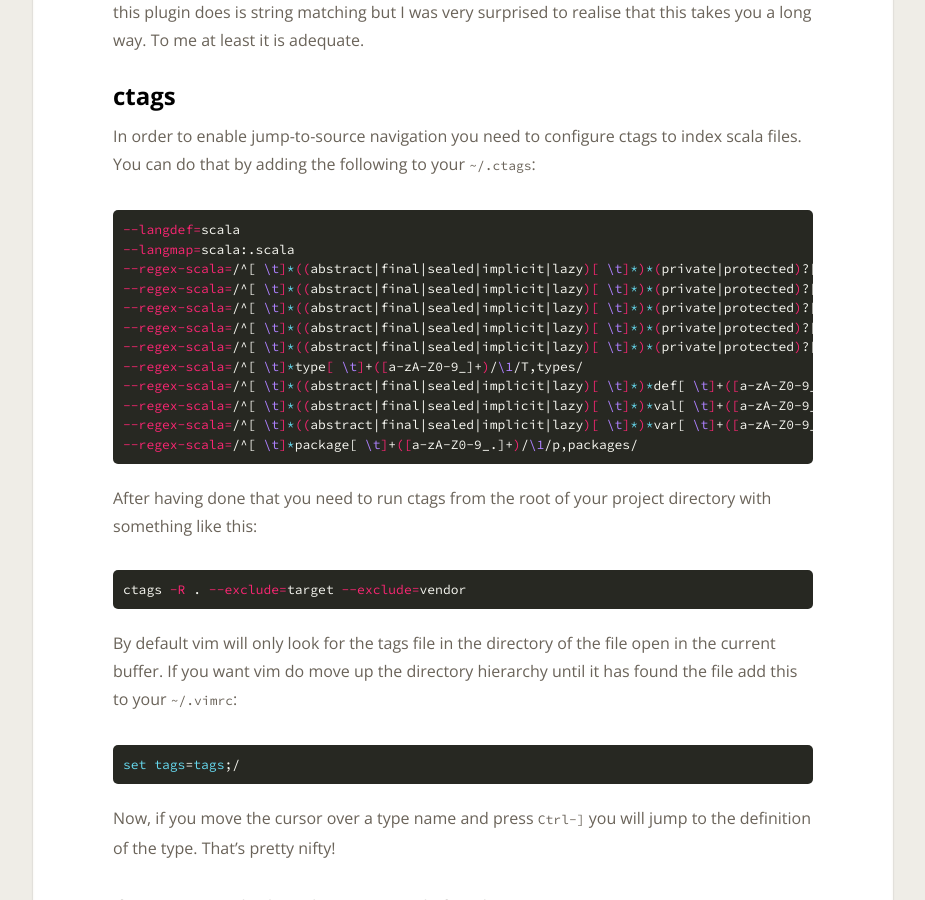
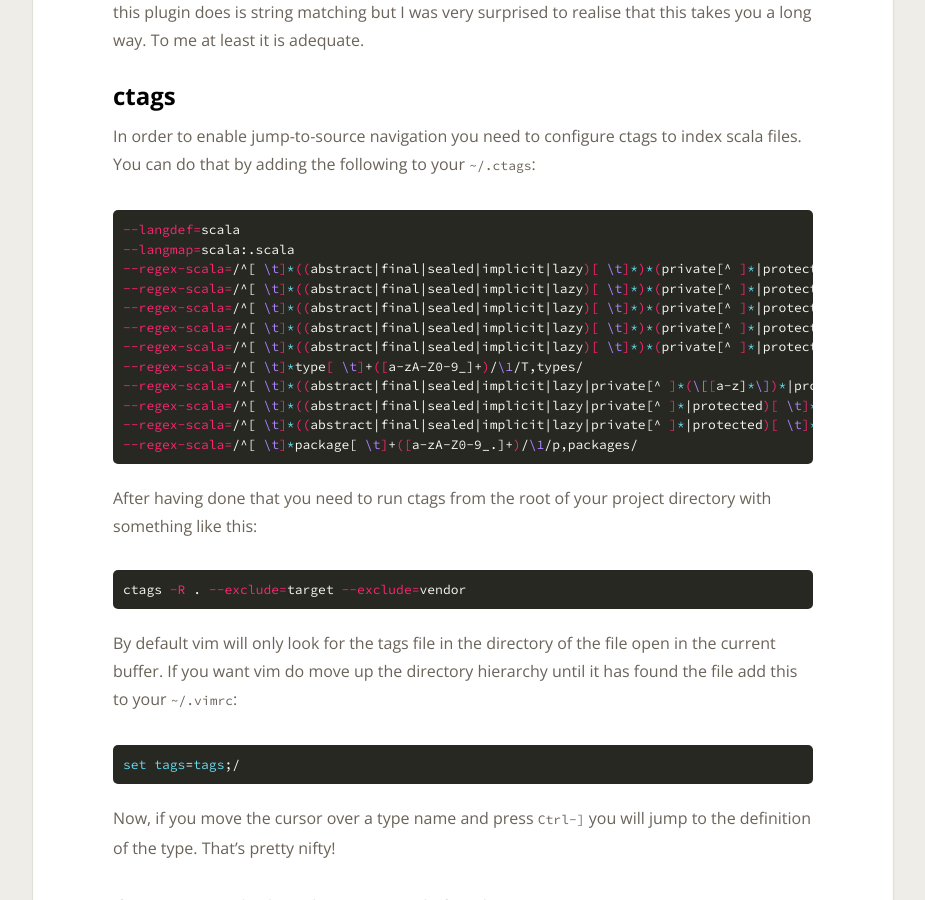
Before and after one commit to leonardehrenfried/blog, a Jekyll site: the page built from _posts/2013-04-05-editing-scala-with-vim.md, in a window 1280 px wide and 900 px high, scrolled down 1120 px. Shown: the whole window, without its empty margins (177-1102 px from the left). Built offline with Jekyll 4.4.1, drawn with Linux system fonts in a browser that asks for light colours; Markdown is read by kramdown in place of the engine named in the settings; comment, search, counter and statistics services are not loaded.

Commit message:
Improve scala ctags regex

````diff
--- a/_posts/2013-04-05-editing-scala-with-vim.md
+++ b/_posts/2013-04-05-editing-scala-with-vim.md
@@ -51,15 +51,15 @@
 ```bash
 --langdef=scala
 --langmap=scala:.scala
---regex-scala=/^[ \t]*((abstract|final|sealed|implicit|lazy)[ \t]*)*(private|protected)?[ \t]*class[ \t]+([a-zA-Z0-9_]+)/\4/c,classes/
---regex-scala=/^[ \t]*((abstract|final|sealed|implicit|lazy)[ \t]*)*(private|protected)?[ \t]*object[ \t]+([a-zA-Z0-9_]+)/\4/c,objects/
---regex-scala=/^[ \t]*((abstract|final|sealed|implicit|lazy)[ \t]*)*(private|protected)?[ \t]*case class[ \t]+([a-zA-Z0-9_]+)/\4/c,case classes/
---regex-scala=/^[ \t]*((abstract|final|sealed|implicit|lazy)[ \t]*)*(private|protected)?[ \t]*case object[ \t]+([a-zA-Z0-9_]+)/\4/c,case objects/
---regex-scala=/^[ \t]*((abstract|final|sealed|implicit|lazy)[ \t]*)*(private|protected)?[ \t]*trait[ \t]+([a-zA-Z0-9_]+)/\4/t,traits/
+--regex-scala=/^[ \t]*((abstract|final|sealed|implicit|lazy)[ \t]*)*(private[^ ]*|protected)?[ \t]*class[ \t]+([a-zA-Z0-9_]+)/\4/c,classes/
+--regex-scala=/^[ \t]*((abstract|final|sealed|implicit|lazy)[ \t]*)*(private[^ ]*|protected)?[ \t]*object[ \t]+([a-zA-Z0-9_]+)/\4/c,objects/
+--regex-scala=/^[ \t]*((abstract|final|sealed|implicit|lazy)[ \t]*)*(private[^ ]*|protected)?[ \t]*((abstract|final|sealed|implicit|lazy)[ \t]*)*case class[ \t]+([a-zA-Z0-9_]+)/\6/c,case classes/
+--regex-scala=/^[ \t]*((abstract|final|sealed|implicit|lazy)[ \t]*)*(private[^ ]*|protected)?[ \t]*case object[ \t]+([a-zA-Z0-9_]+)/\4/c,case objects/
+--regex-scala=/^[ \t]*((abstract|final|sealed|implicit|lazy)[ \t]*)*(private[^ ]*|protected)?[ \t]*trait[ \t]+([a-zA-Z0-9_]+)/\4/t,traits/
 --regex-scala=/^[ \t]*type[ \t]+([a-zA-Z0-9_]+)/\1/T,types/
---regex-scala=/^[ \t]*((abstract|final|sealed|implicit|lazy)[ \t]*)*def[ \t]+([a-zA-Z0-9_]+)/\3/m,methods/
---regex-scala=/^[ \t]*((abstract|final|sealed|implicit|lazy)[ \t]*)*val[ \t]+([a-zA-Z0-9_]+)/\3/l,constants/
---regex-scala=/^[ \t]*((abstract|final|sealed|implicit|lazy)[ \t]*)*var[ \t]+([a-zA-Z0-9_]+)/\3/l,variables/
+--regex-scala=/^[ \t]*((abstract|final|sealed|implicit|lazy|private[^ ]*(\[[a-z]*\])*|protected)[ \t]*)*def[ \t]+([a-zA-Z0-9_]+)/\4/m,methods/
+--regex-scala=/^[ \t]*((abstract|final|sealed|implicit|lazy|private[^ ]*|protected)[ \t]*)*val[ \t]+([a-zA-Z0-9_]+)/\3/l,constants/
+--regex-scala=/^[ \t]*((abstract|final|sealed|implicit|lazy|private[^ ]*|protected)[ \t]*)*var[ \t]+([a-zA-Z0-9_]+)/\3/l,variables/
 --regex-scala=/^[ \t]*package[ \t]+([a-zA-Z0-9_.]+)/\1/p,packages/
 ```
 
````
